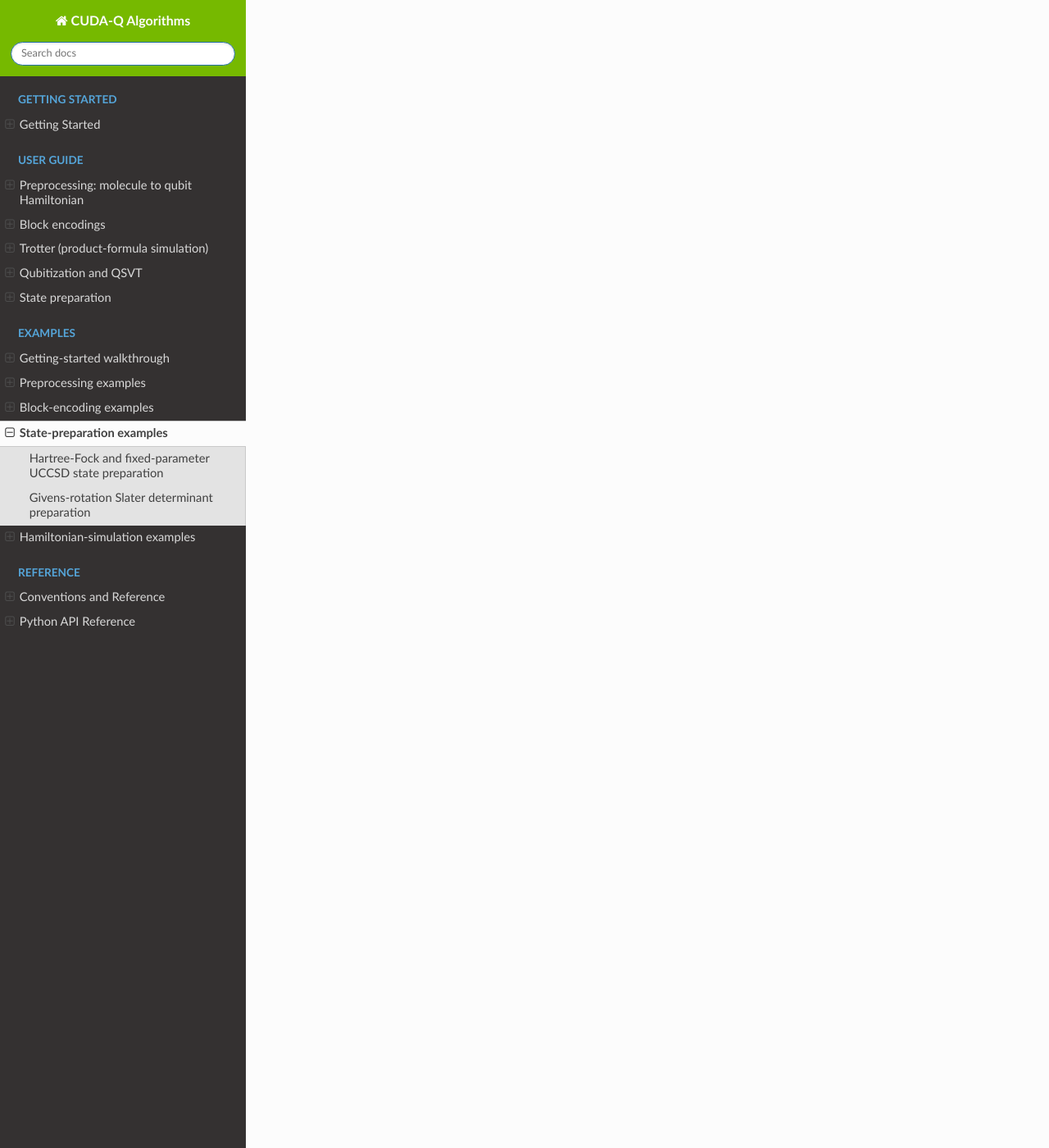
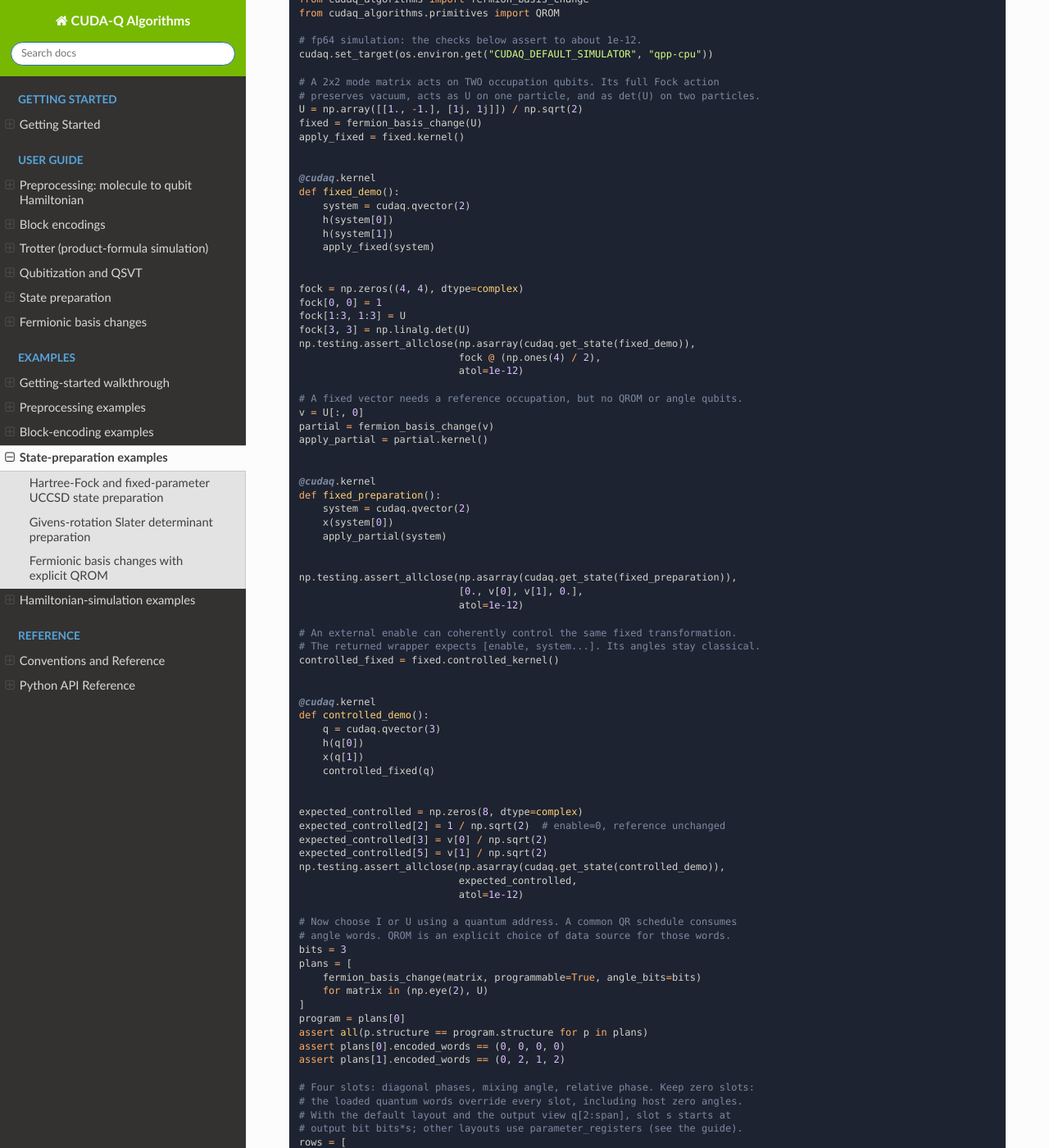
Before and after one commit to NVIDIA/cudaq-algorithms, a Sphinx documentation site: the page built from docs/sphinx/examples_rst/state_prep.rst, in a window 1280 px wide and 1400 px high, scrolled down 4734 px. Shown: the whole window at 82% size. Built offline with Sphinx 7.4.7 and the Read the Docs theme 3.1.0, drawn with Linux system fonts in a browser that asks for light colours; some of the changed text lies outside the part shown.

Commit message:
Document fermion_basis_change
Add the fermion_basis_change user guide, a runnable example with an entry
on the state-preparation examples page, and a "Fermionic basis changes"
API section that tells its Givens types apart from the stateprep ones.
The state-preparation guide gains the reciprocal convention paragraph.

The guide covers mode conventions and their relation to
stateprep.givens_rotation and spatial_givens_rotation, angle words and
register layout, quantization and synthesis error with the synthesis
budget recipe, explicit QROM composition and reflections, the resource
estimator, and the two controlled cost models.

Signed-off-by: Kevin Mato <kmato@nvidia.com>

```diff
--- /dev/null
+++ b/docs/sphinx/examples/python/fermion_basis_change.py
@@ -0,0 +1,162 @@
+# SPDX-FileCopyrightText: Copyright (c) 2026 NVIDIA CORPORATION & AFFILIATES. All rights reserved.
+# SPDX-License-Identifier: Apache-2.0
+"""Fixed and coherently selected fermionic transformations, with explicit QROM.
+
+Run with:  python3 fermion_basis_change.py  (with the package on PYTHONPATH)
+The checks need double precision, so the example selects qpp-cpu unless
+CUDAQ_DEFAULT_SIMULATOR names another simulator.
+The final example allocates sixteen qubits, including twelve angle qubits.
+"""
+
+# [Begin Documentation]
+import os
+
+import cudaq
+import numpy as np
+
+from cudaq_algorithms import fermion_basis_change
+from cudaq_algorithms.primitives import QROM
+
+# fp64 simulation: the checks below assert to about 1e-12.
+cudaq.set_target(os.environ.get("CUDAQ_DEFAULT_SIMULATOR", "qpp-cpu"))
+
+# A 2x2 mode matrix acts on TWO occupation qubits. Its full Fock action
+# preserves vacuum, acts as U on one particle, and as det(U) on two particles.
+U = np.array([[1., -1.], [1j, 1j]]) / np.sqrt(2)
+fixed = fermion_basis_change(U)
+apply_fixed = fixed.kernel()
+
+
+@cudaq.kernel
+def fixed_demo():
+    system = cudaq.qvector(2)
+    h(system[0])
+    h(system[1])
+    apply_fixed(system)
+
+
+fock = np.zeros((4, 4), dtype=complex)
+fock[0, 0] = 1
+fock[1:3, 1:3] = U
+fock[3, 3] = np.linalg.det(U)
+np.testing.assert_allclose(np.asarray(cudaq.get_state(fixed_demo)),
+                           fock @ (np.ones(4) / 2),
+                           atol=1e-12)
+
+# A fixed vector needs a reference occupation, but no QROM or angle qubits.
+v = U[:, 0]
+partial = fermion_basis_change(v)
+apply_partial = partial.kernel()
+
+
+@cudaq.kernel
+def fixed_preparation():
+    system = cudaq.qvector(2)
+    x(system[0])
+    apply_partial(system)
+
+
+np.testing.assert_allclose(np.asarray(cudaq.get_state(fixed_preparation)),
+                           [0., v[0], v[1], 0.],
+                           atol=1e-12)
+
+# An external enable can coherently control the same fixed transformation.
+# The returned wrapper expects [enable, system...]. Its angles stay classical.
+controlled_fixed = fixed.controlled_kernel()
+
+
+@cudaq.kernel
+def controlled_demo():
+    q = cudaq.qvector(3)
+    h(q[0])
+    x(q[1])
+    controlled_fixed(q)
+
+
+expected_controlled = np.zeros(8, dtype=complex)
+expected_controlled[2] = 1 / np.sqrt(2)  # enable=0, reference unchanged
+expected_controlled[3] = v[0] / np.sqrt(2)
+expected_controlled[5] = v[1] / np.sqrt(2)
+np.testing.assert_allclose(np.asarray(cudaq.get_state(controlled_demo)),
+                           expected_controlled,
+                           atol=1e-12)
+
+# Now choose I or U using a quantum address. A common QR schedule consumes
+# angle words. QROM is an explicit choice of data source for those words.
+bits = 3
+plans = [
+    fermion_basis_change(matrix, programmable=True, angle_bits=bits)
+    for matrix in (np.eye(2), U)
+]
+program = plans[0]
+assert all(p.structure == program.structure for p in plans)
+assert plans[0].encoded_words == (0, 0, 0, 0)
+assert plans[1].encoded_words == (0, 2, 1, 2)
+
+# Four slots: diagonal phases, mixing angle, relative phase. Keep zero slots:
+# the loaded quantum words override every slot, including host zero angles.
+# With the default layout and the output view q[2:span], slot s starts at
+# output bit bits*s; other layouts use parameter_registers (see the guide).
+rows = [
+    sum(code << (bits * slot) for slot, code in enumerate(p.encoded_words))
+    for p in plans
+]
+table = QROM(rows,
+             address_bits=1,
+             output_bits=bits * program.structure.num_parameters,
+             variant="select")
+lookup = table.kernel
+consume = program.kernel()
+undo = program.adjoint_kernel()
+span = program.num_qubits  # 2 system + 4*3 angle = 14
+address = span
+scratch = address + table.num_address
+total = scratch + table.num_ladder  # 16, including address and QROM scratch
+
+
+@cudaq.kernel
+def selected_preparation():
+    q = cudaq.qvector(total)
+    x(q[0])
+    h(q[address])
+    lookup(q[address:scratch], q[scratch:total], q[2:span])
+    consume(q[0:span])
+    lookup(q[address:scratch], q[scratch:total], q[2:span])
+
+
+# |0>_addr |mode 0>/sqrt(2) + |1>_addr (|mode 0>+i|mode 1>)/2.
+# Compare the complete state, so nonzero angle/scratch outputs also fail.
+expected = np.zeros(1 << total, dtype=complex)
+expected[1] = 1 / np.sqrt(2)
+expected[(1 << address) + 1] = 0.5
+expected[(1 << address) + 2] = 0.5j
+state = np.asarray(cudaq.get_state(selected_preparation))
+np.testing.assert_allclose(state, expected, atol=1e-11)
+print("Selected preparation:",
+      [(i, complex(a)) for i, a in enumerate(state) if abs(a) > 1e-10])
+
+
+@cudaq.kernel
+def selected_reflection():
+    q = cudaq.qvector(total)
+    x(q[0])
+    h(q[address])
+    lookup(q[address:scratch], q[scratch:total], q[2:span])
+    # Chronological inverse, Z, forward: W_j Z_0 W_j^dagger.
+    undo(q[0:span])
+    z(q[0])
+    consume(q[0:span])
+    lookup(q[address:scratch], q[scratch:total], q[2:span])
+
+
+expected_reflection = np.zeros(1 << total, dtype=complex)
+expected_reflection[1] = -1 / np.sqrt(2)
+expected_reflection[(1 << address) + 2] = -1j / np.sqrt(2)
+np.testing.assert_allclose(np.asarray(cudaq.get_state(selected_reflection)),
+                           expected_reflection,
+                           atol=1e-11)
+print("Register widths:", program.structure.num_system_qubits, "system +",
+      table.num_output, "angles +", table.num_address, "address +",
+      table.num_ladder, "scratch =", total)
+print("Quantization bounds:", [p.quantization_error_bound for p in plans])
+print("Fixed, controlled, selected, and reflection checks passed.")
--- a/docs/sphinx/examples_rst/state_prep.rst
+++ b/docs/sphinx/examples_rst/state_prep.rst
@@ -31,3 +31,18 @@
 .. literalinclude:: ../examples/python/givens_slater_determinant.py
    :language: python
    :start-after: [Begin Documentation]
+
+Fermionic basis changes with explicit QROM
+------------------------------------------
+
+Applies a fixed two-mode basis change, prepares one orbital from a
+reference occupation, enables the fixed change with an external control,
+and then selects between two transformations with a quantum address: a
+`QROM` lookup loads the angle words, the programmable plan consumes them,
+and the inverse lookup clears them. The last check reflects about the
+selected orbital. Each step is compared with its exact state. See
+:doc:`../guide/fermion_basis_change`.
+
+.. literalinclude:: ../examples/python/fermion_basis_change.py
+   :language: python
+   :start-after: [Begin Documentation]
--- a/docs/sphinx/index.rst
+++ b/docs/sphinx/index.rst
@@ -23,6 +23,7 @@
    guide/trotter
    guide/qubitization_qsvt
    guide/state_prep
+   guide/fermion_basis_change
 
 .. toctree::
    :caption: Examples
```
Also changed, not shown: docs/sphinx/api/python_api.rst (+18 -0 lines), docs/sphinx/guide/fermion_basis_change.rst (added, +413 -0 lines), docs/sphinx/guide/state_prep.rst (+13 -0 lines).
